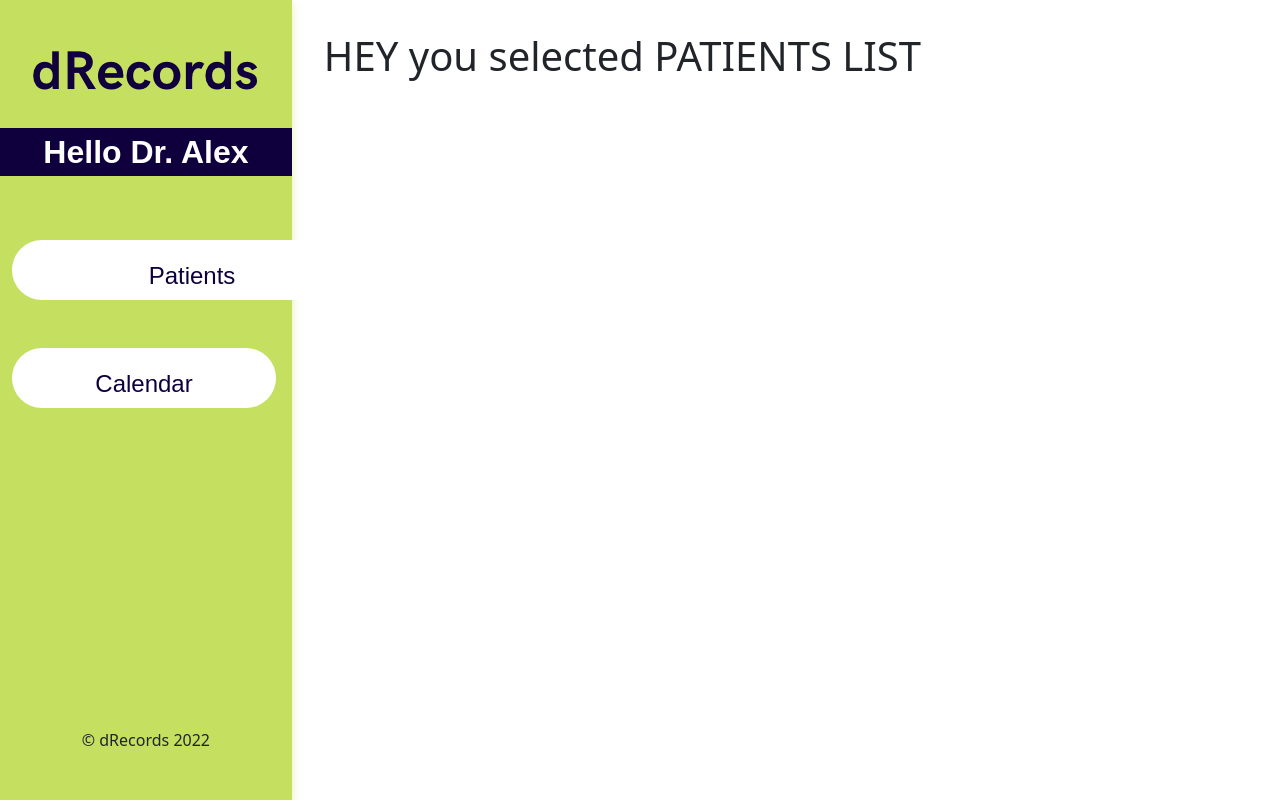
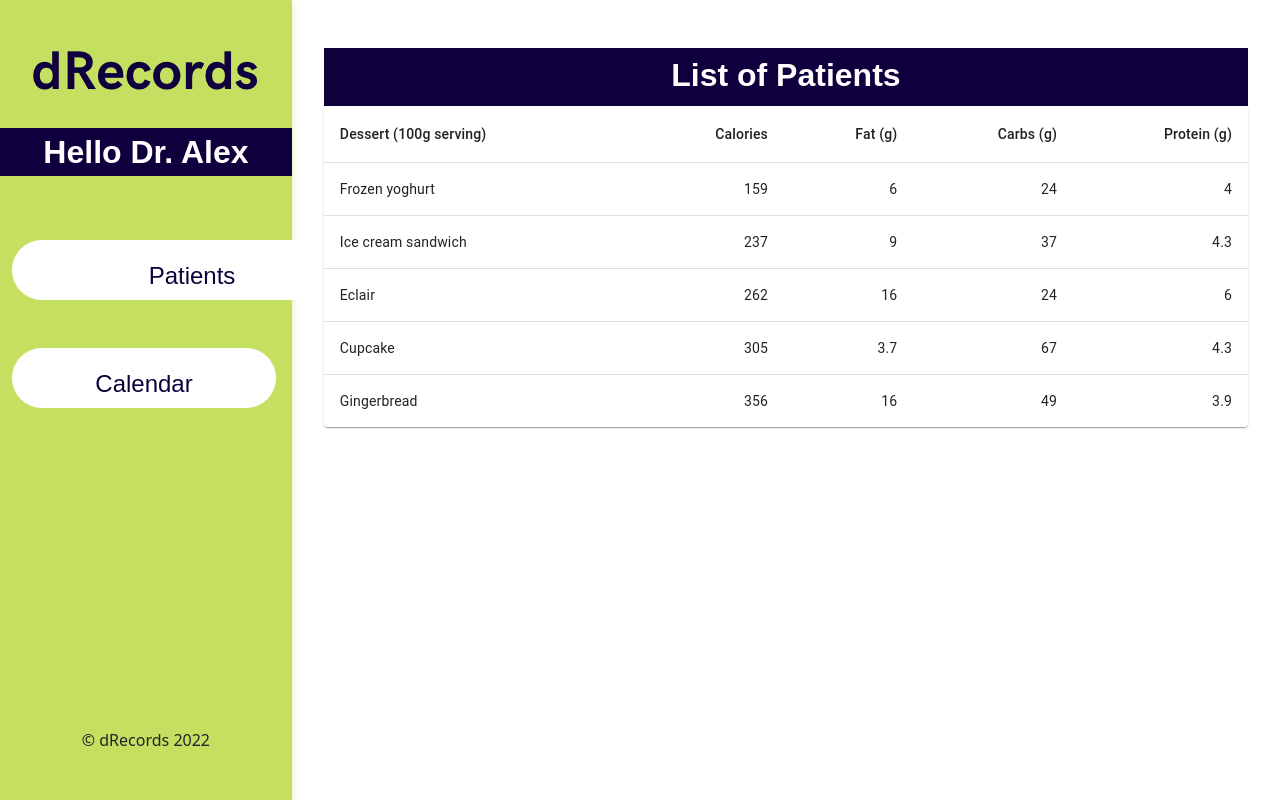
Before and after one commit to valik94/CovidCentral, a React (Create React App) app in the folder client/: page /practitioners in a window 1280 px wide. Built offline with nearby package versions, Linux system fonts and the light colour scheme; a web font is replaced by a local one.

Commit message:
added kalend and MUI for appointments and patients table

```diff
--- a/client/package.json
+++ b/client/package.json
@@ -3,12 +3,16 @@
   "version": "0.1.0",
   "private": true,
   "dependencies": {
+    "@emotion/react": "^11.7.1",
+    "@emotion/styled": "^11.6.0",
+    "@mui/material": "^5.4.1",
     "@testing-library/jest-dom": "^5.16.2",
     "@testing-library/react": "^12.1.2",
     "@testing-library/user-event": "^13.5.0",
     "axios": "^0.25.0",
     "bootstrap": "^5.1.3",
     "http-proxy-middleware": "^2.0.3",
+    "kalend": "^0.9.5",
     "normalize.css": "^8.0.1",
     "react": "^17.0.2",
     "react-bootstrap": "^2.1.2",
--- a/client/src/components/calendar/Calendar.js
+++ b/client/src/components/calendar/Calendar.js
@@ -1,7 +1,23 @@
-
+import Kalend, { CalendarView } from 'kalend' // import component
+import 'kalend/dist/styles/index.css'; // import styles
 
 export default function Calendar (props) {
   return (
-    <h1>HEY you selected CALENDAR</h1>
+    <Kalend
+      // onEventClick={onEventClick}
+      // onNewEventClick={onNewEventClick}
+      events={[]}
+      initialDate={new Date().toISOString()}
+      hourHeight={60}
+      initialView={CalendarView.WEEK}
+      disabledViews={[CalendarView.DAY]}
+      // onSelectView={onSelectView}
+      // selectedView={selectedView}
+      // onPageChange={onPageChange}
+      timeFormat={'24'}
+      weekDayStart={'Monday'}
+      calendarIDsHidden={['work']}
+      language={'en'}
+    />
   )
 }
--- a/client/src/components/patientsList/PatientsList.js
+++ b/client/src/components/patientsList/PatientsList.js
@@ -1,6 +1,72 @@
 
-export default function PatientsList (props) {
+import * as React from 'react';
+import Table from '@mui/material/Table';
+import TableBody from '@mui/material/TableBody';
+import TableCell from '@mui/material/TableCell';
+import TableContainer from '@mui/material/TableContainer';
+import TableHead from '@mui/material/TableHead';
+import TableRow from '@mui/material/TableRow';
+import Paper from '@mui/material/Paper';
+import '../../styles/variables.scss';
+import '../practitionersComp/practitioners.scss'
+
+
+function createData(name, calories, fat, carbs, protein) {
+  return { name, calories, fat, carbs, protein };
+}
+
+const rows = [
+  createData('Frozen yoghurt', 159, 6.0, 24, 4.0),
+  createData('Ice cream sandwich', 237, 9.0, 37, 4.3),
+  createData('Eclair', 262, 16.0, 24, 6.0),
+  createData('Cupcake', 305, 3.7, 67, 4.3),
+  createData('Gingerbread', 356, 16.0, 49, 3.9),
+];
+
+export default function BasicTable() {
   return (
-    <h1>HEY you selected PATIENTS LIST</h1>
-  )
+    <section>
+      <div className="sidebar__mainFont__background padding">
+        <h2 className="sidebar__mainFont">
+          List of Patients
+        </h2>
+      </div>
+      <TableContainer component={Paper}>
+        <Table sx={{ minWidth: 650 }} aria-label="simple table">
+          <TableHead>
+            <TableRow>
+              <TableCell>Dessert (100g serving)</TableCell>
+              <TableCell align="right">Calories</TableCell>
+              <TableCell align="right">Fat&nbsp;(g)</TableCell>
+              <TableCell align="right">Carbs&nbsp;(g)</TableCell>
+              <TableCell align="right">Protein&nbsp;(g)</TableCell>
+            </TableRow>
+          </TableHead>
+          <TableBody>
+            {rows.map((row) => (
+              <TableRow
+                key={row.name}
+                sx={{ '&:last-child td, &:last-child th': { border: 0 } }}
+              >
+                <TableCell component="th" scope="row">
+                  {row.name}
+                </TableCell>
+                <TableCell align="right">{row.calories}</TableCell>
+                <TableCell align="right">{row.fat}</TableCell>
+                <TableCell align="right">{row.carbs}</TableCell>
+                <TableCell align="right">{row.protein}</TableCell>
+              </TableRow>
+            ))}
+          </TableBody>
+        </Table>
+      </TableContainer>
+    </section>
+  );
 }
+
+
+// export default function PatientsList (props) {
+//   return (
+//     <h1>HEY you selected PATIENTS LIST</h1>
+//   )
+// }
--- a/client/src/components/practitionersComp/practitioners.scss
+++ b/client/src/components/practitionersComp/practitioners.scss
@@ -118,3 +118,8 @@
   padding: 0 2rem;
   width: 100%;
 }
+
+.padding {
+  padding-top: 0.5em;
+  padding-bottom: 0.2em;
+}
```
Also changed, not shown: 1 other file (tests, documents, lock files or other folders).
